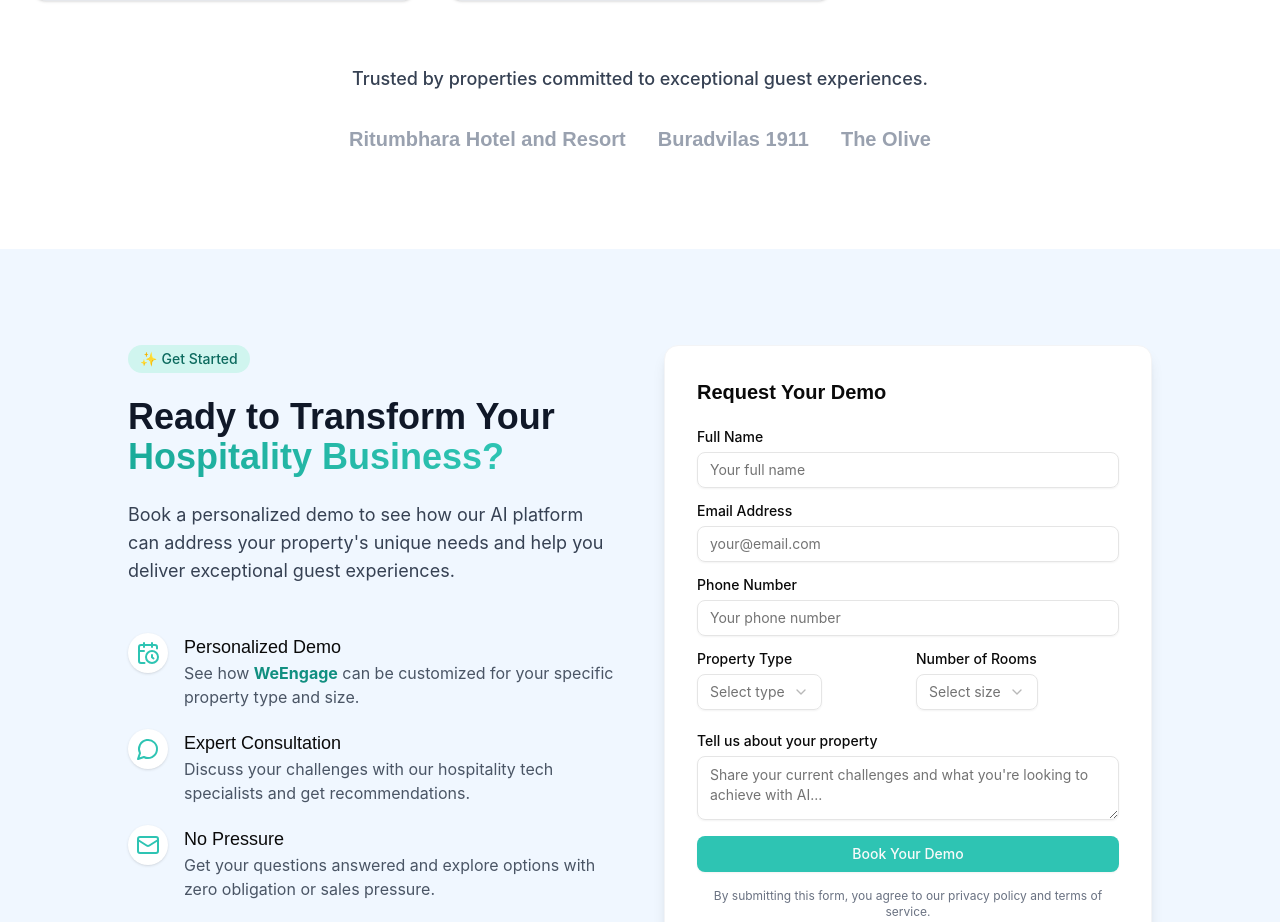
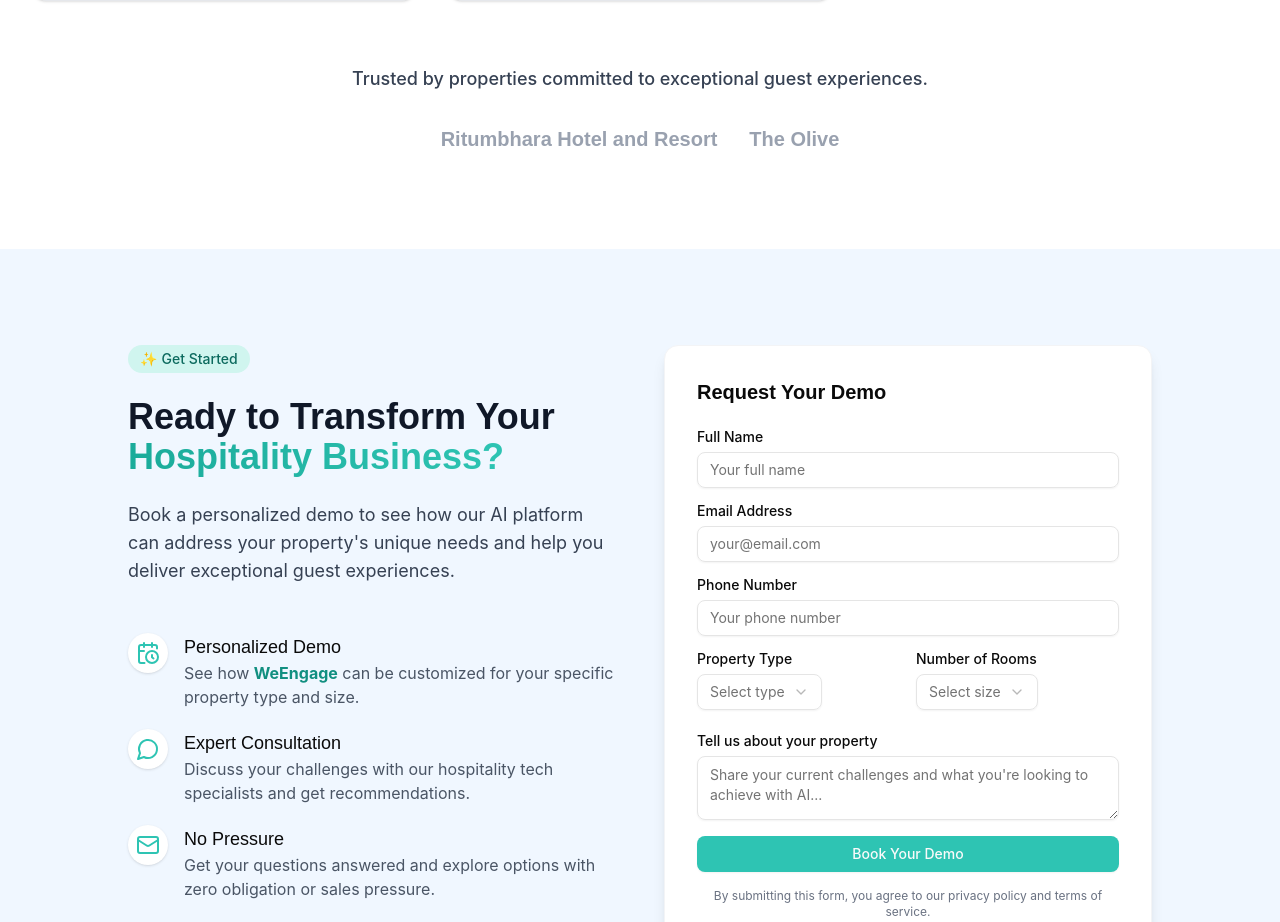
Before and after one commit to jeevanalok/weengage, a Next.js app: page / in a window 1280 px wide. Shown: the part 5171-6093 px from the top of the page. Built offline with nearby package versions, Linux system fonts and the light colour scheme.

Commit message:
removed buradvilas

```diff
--- a/src/components/Testimonials.tsx
+++ b/src/components/Testimonials.tsx
@@ -73,9 +73,7 @@ const Testimonials = () => {
             <div className="text-gray-400 font-display text-xl font-bold">
               Ritumbhara Hotel and Resort
             </div>
-            <div className="text-gray-400 font-display text-xl font-bold">
-              Buradvilas 1911
-            </div>
+
             <div className="text-gray-400 font-display text-xl font-bold">
               The Olive
             </div>
--- a/src/components/UseCases.tsx
+++ b/src/components/UseCases.tsx
@@ -257,7 +257,7 @@ const UseCases = () => {
                   B&B Success Story
                 </h3>
                 <p className="text-gray-700 mb-4">
-                  Buradvilas 1911, a family-run 8-room bed and breakfast, needed
+                  A family-run 5-room bed and breakfast, needed
                   to modernize operations while maintaining their personal
                   touch.
                 </p>
```
